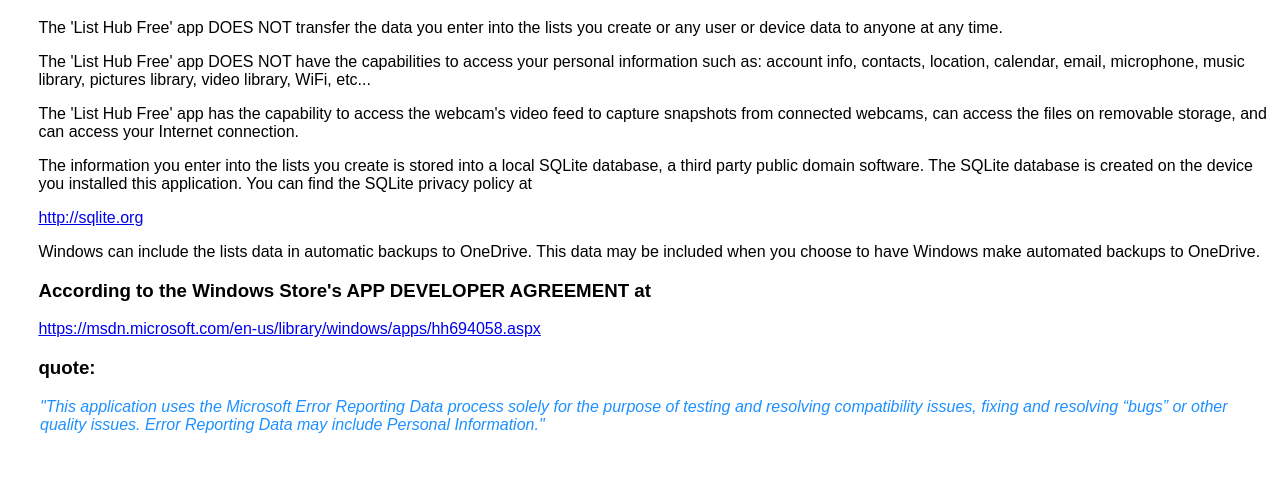
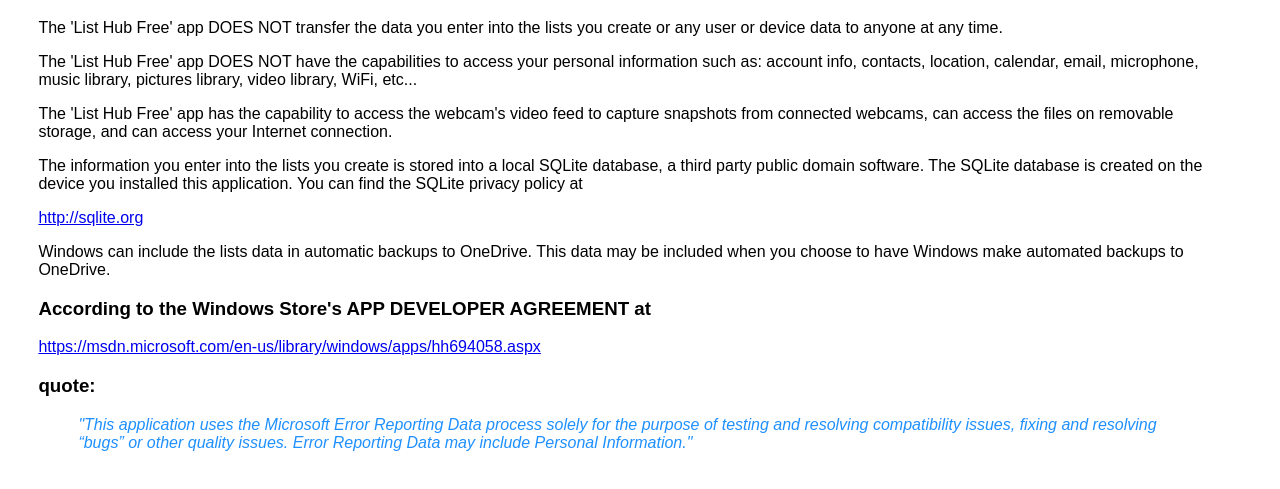
Before and after one commit to MarianaM17/LHWebApp1, a plain HTML site: page index.html in a window 1280 px wide. Shown: the part 61-550 px from the top of the page. Drawn offline with Linux system fonts and the light colour scheme.

Commit message:
Update index.html

```diff
--- a/index.html
+++ b/index.html
@@ -7,22 +7,17 @@
   <link rel="stylesheet" href="styles.css">
 
   <style>
-    h1 {
-      margin-left: 3%
+    div {
+        margin-left: 3%;
+        margin-right: 5%;
     }
-    h3 {
-      margin-left: 3%
-    }
-    p {
-      margin-left: 3%
-    }
-    </style>
+  </style>
 
   <title>List Hub Free - Privacy Policy</title>
 </head>
 
 <body>
-
+<div>
     <h1>List Hub Free - Privacy Policy</h1>
 
 <p>The 'List Hub Free' app DOES NOT transfer the data you enter into the lists you create or any user or device data to anyone at any time.
@@ -65,6 +60,8 @@
   </cite>
   </blockquote>
 
+  </div>
+
 </body>
 
 </html>
```
